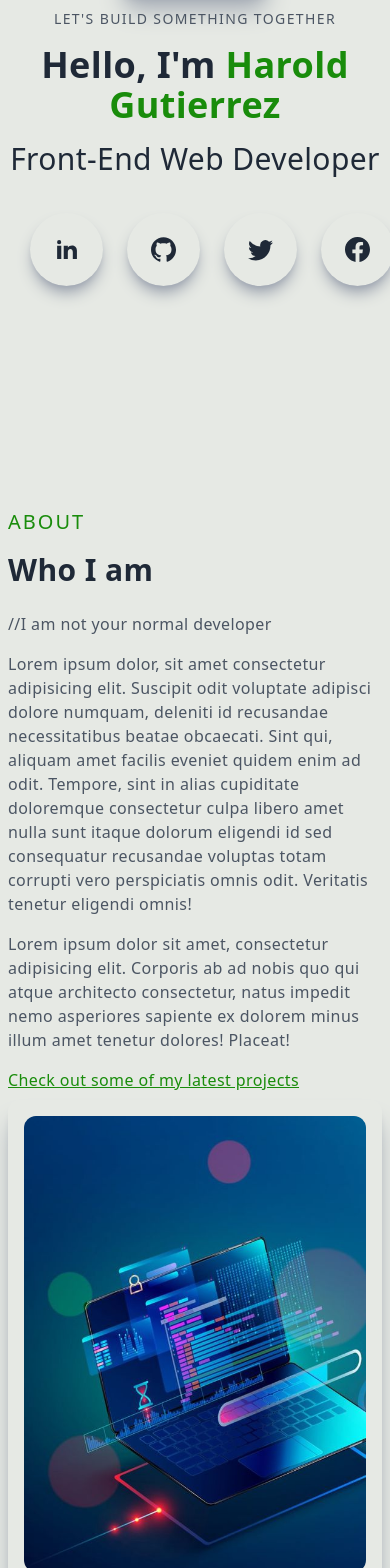
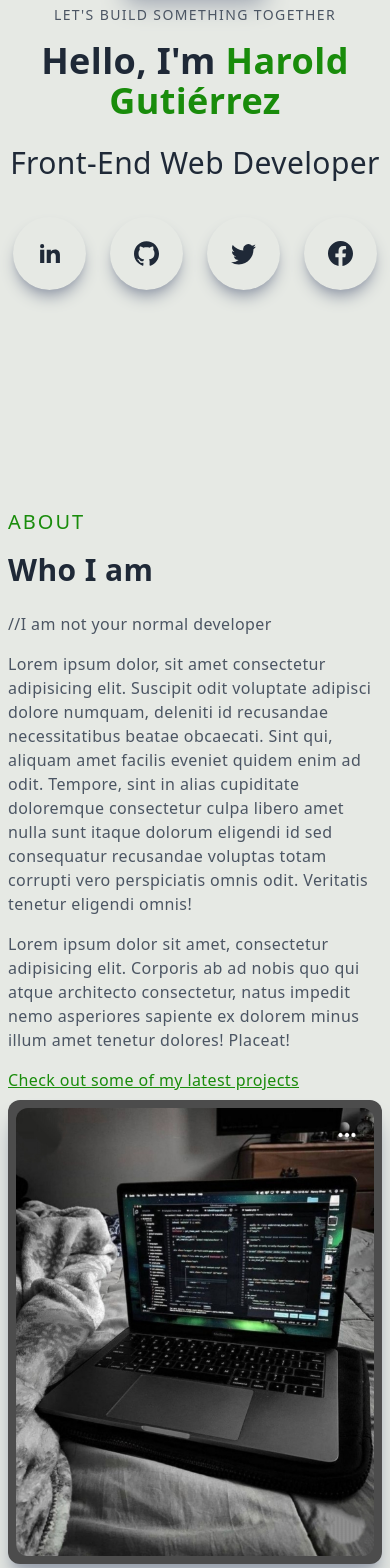
Before and after one commit to Harold2000-ga/Portfolio-Harold, a React (Vite) app: page / in a window 390 px wide. Shown: the part 400-1968 px from the top of the page. Built offline with nearby package versions, Linux system fonts and the light colour scheme.

Commit message:
Desing of page principal has been changed

```diff
--- a/src/components/Icons.jsx
+++ b/src/components/Icons.jsx
@@ -5,7 +5,7 @@ import { BsFacebook, BsTwitter } from 'react-icons/bs'
 
 export const IconsMain = () => {
   return (
-    <div className='flex items-center justify-between max-w-[330px] mx-auto py-4 gap-6'>
+    <div className='flex items-center justify-center max-w-[330px] mx-auto py-4 gap-6'>
       <a
         href='https://www.linkedin.com/in/harold-guti%C3%A9rrez'
         rel='noopener noreferrer'
@@ -43,7 +43,7 @@ export const IconsMain = () => {
 }
 export const IconsSkill = ({ name, icon }) => {
   return (
-    <div className='p-6 shadow-xl rounded-xl hover:scale-105 ease-in duration-300'>
+    <div className='p-6 shadow-xl rounded-xl hover:scale-105 ease-in duration-300 bg-secondary text-[#e6e4e8]'>
       <div className='grid grid-col-2 gap-4 justify-center items-center'>
         <div className='mx-auto'>
           <img src={icon} alt='HTML ICON' className=' w-24 h-24' />
--- a/src/components/ProjectItem.jsx
+++ b/src/components/ProjectItem.jsx
@@ -2,17 +2,19 @@ import { Link } from 'react-router-dom'
 
 export const ProjectItem = ({ title, image, projectUrl, description }) => {
   return (
-    <div className='relative flex items-center justify-center h-auto w-full shadow-xl shadow-gray-400 rounded-xl p-4 group hover:bg-gradient-to-t from-[#073e33] to-[#0f969c]'>
-      <img
-        src={image}
-        alt='Programer laptop'
-        className='w-full max-h-[500px] rounded-xl object-fit group-hover:opacity-20'
-      />
+    <div className='relative  bg-secondary flex items-center justify-center h-auto w-full shadow-xl  shadow-gray-400 rounded-xl p-2 group hover:bg-gradient-to-t from-[#0F6305] to-[#20A70F]'>
+      <div className='w-full '>
+        <img
+          src={image}
+          alt='Programer laptop'
+          className='w-full  max-h-[400px] rounded-xl object-fit group-hover:opacity-20'
+        />
+      </div>
       <div className='hidden group-hover:block absolute top-[50%] left-[50%] translate-x-[-50%] translate-y-[-50%]'>
-        <h3 className='text-2xl text-white tracking-wider text-center '>{title}</h3>
-        <p className='pb-4 pt-2 text-white tracking-widest'>{description}</p>
+        <h3 className='text-2xl text-[#e6e4e8] tracking-wider text-center '>{title}</h3>
+        <p className='pb-4 pt-2 text-[#e6e4e8] tracking-widest'>{description}</p>
         <Link to={projectUrl}>
-          <p className='text-center py-3 rounded-lg bg-white text-gray-700 font-bold text-lg cursor-pointer'>
+          <p className='text-center py-3 rounded-lg bg-[#e6e4e8] text-secondary  font-bold text-lg cursor-pointer'>
             More Info
           </p>
         </Link>
--- a/src/sections/About.jsx
+++ b/src/sections/About.jsx
@@ -25,7 +25,7 @@ export const About = () => {
             Check out some of my latest projects
           </p>
         </div>
-        <div className='w-full h-auto mx-auto shadow-xl rounded-xl shadow-gray-400 flex items-center justify-center p-4 hover:scale-105 ease-in duration-300 '>
+        <div className='w-full h-auto mx-auto shadow-xl rounded-xl shadow-gray-400 flex items-center justify-center p-2 bg-secondary hover:scale-105 ease-in duration-300 '>
           <img
             src={about1}
             alt='Programer laptop'
--- a/src/sections/Contact.jsx
+++ b/src/sections/Contact.jsx
@@ -26,7 +26,7 @@ export const Contact = () => {
           {/* Left */}
           <div className='col-span-3 lg:col-span-2 w-full h-full shadow-xl shadow-gray-400 rounded-xl p-4'>
             <div className='lg:p-4 h-full'>
-              <div>
+              <div className=' shadow-xl shadow-gray-400 rounded-xl p-2 bg-secondary'>
                 <img
                   className='rounded-xl hover:scale-105 ease-in duration-300 object-cover'
                   src={imageContact}
@@ -45,7 +45,7 @@ export const Contact = () => {
             </div>
           </div>
           {/* Right */}
-          <div className='col-span-3 w-full h-auto shadow-xl shadow-gray-400 rounded-xl lg:p-4'>
+          <div className='col-span-3 w-full h-auto shadow-xl shadow-gray-400  rounded-xl lg:p-4'>
             <div className='p-4'>
               <form
                 action='https://getform.io/f/42c2fb6f-1e6a-461b-afa9-3f798588c08a'
@@ -96,7 +96,7 @@ export const Contact = () => {
                 </div>
                 <input
                   type='submit'
-                  className='text-gray-100 w-full p-4 mt-4 bg-primary opacity-80  cursor-pointer hover:opacity-100 ease-in duration-300'
+                  className='text-[#e6e4e8] mx-auto block  p-4 rounded-lg  mt-4 bg-primary opacity-80  cursor-pointer hover:opacity-100 ease-in duration-300'
                   value='Send Message'
                 />
               </form>
--- a/src/sections/Main.jsx
+++ b/src/sections/Main.jsx
@@ -14,13 +14,13 @@ export const Main = () => {
             Let's Build something together
           </p>
           <h1 className='py-4'>
-            Hello, I'm<span className='text-primary'> Harold Gutierrez</span>
+            Hello, I'm<span className='text-primary'> Harold Gutiérrez</span>
           </h1>
-          <h2 className=' font-light pb-5'>Front-End Web Developer</h2>
+          <h2 className=' font-light pt-2 pb-5'>Front-End Web Developer</h2>
 
           <IconsMain />
         </div>
-        <div className='w-full h-full max-h-[250px] max-w-[150px] md:max-h-[470px] md:max-w-[300px] shadow-xl rounded-xl shadow-gray-400 bg-secondary flex items-center justify-center p-2 md:p-4 hover:scale-105 ease-in duration-300 '>
+        <div className='w-full h-full max-h-[250px] max-w-[150px] md:max-h-[470px] md:max-w-[350px] shadow-xl rounded-xl shadow-gray-400 bg-secondary flex items-center justify-center p-2 hover:scale-105 ease-in duration-300 '>
           <img
             src={profile}
             alt='Programer laptop'
--- a/src/sections/Skills.jsx
+++ b/src/sections/Skills.jsx
@@ -14,7 +14,7 @@ export const Skills = () => {
       <div className='max-w-[1240px] mx-auto flex flex-col justify-center h-full'>
         <p className='text-xl tracking-widest uppercase text-primary'>Skills</p>
         <h2 className='py-4'>What I Can do</h2>
-        <div className='grid md:grid-cols-2 lg:grid-cols-4 gap-8'>
+        <div className='grid md:grid-cols-2 lg:grid-cols-4 gap-8 '>
           <IconsSkill name='HTML' icon={html} />
           <IconsSkill name='CSS' icon={css} />
           <IconsSkill name='JavaScript' icon={js} />
```
Also changed, not shown: src/assets/Others/about1.jpg.
